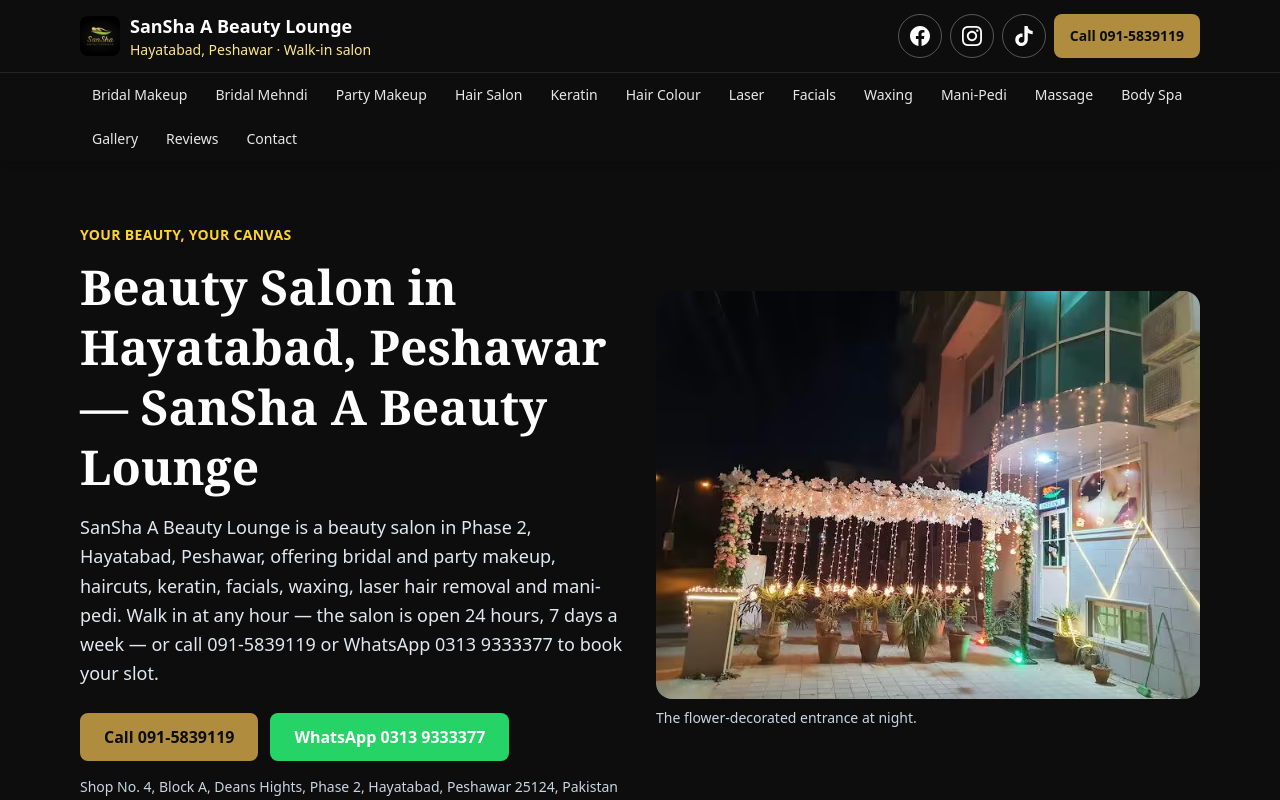
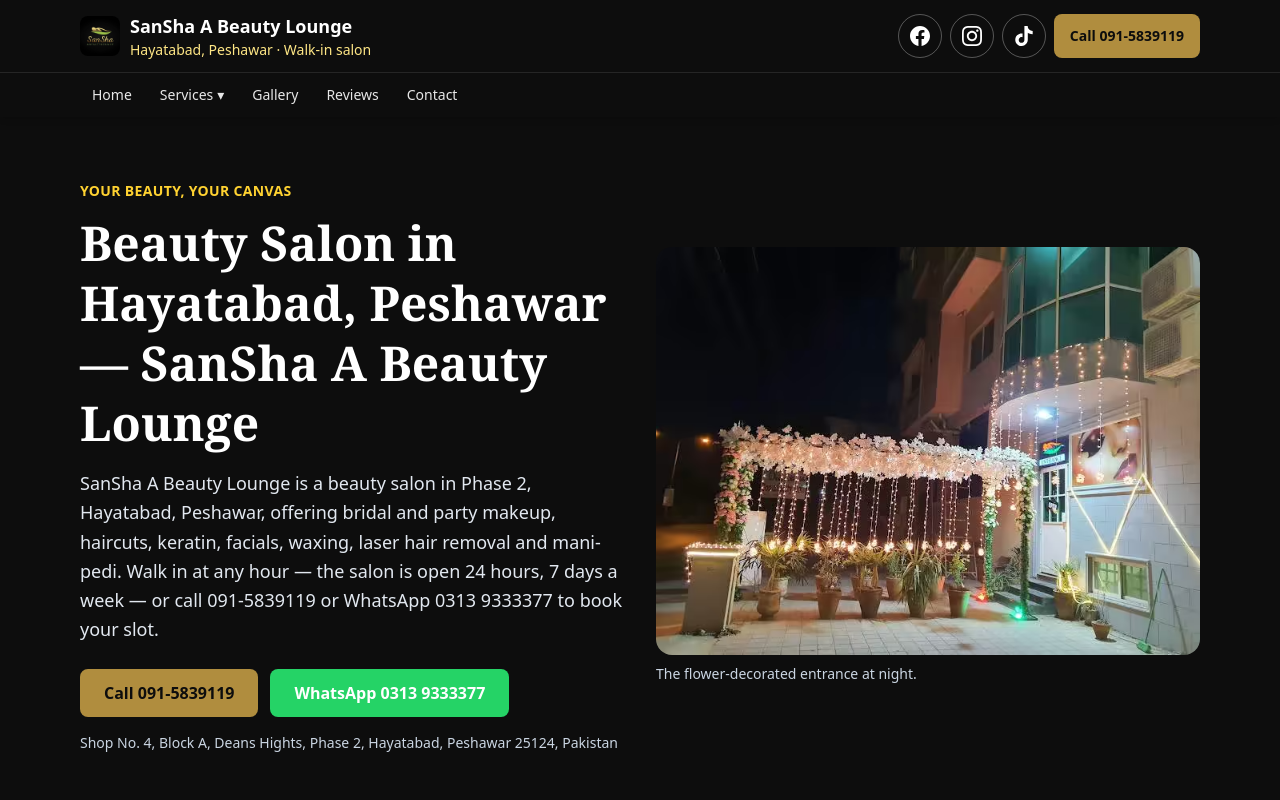
Before and after one commit to lockamithsits/https-sanshabeautylounge.com-, a Next.js app: page / in a window 1280 px wide. Shown: the top 800 px of the page. Built offline with nearby package versions, Linux system fonts and the light colour scheme.

Commit message:
Header + footer: all 20 services linked, Services dropdown + mobile accordion

```diff
--- a/src/components/Footer.tsx
+++ b/src/components/Footer.tsx
@@ -1,21 +1,7 @@
 import Link from "next/link";
 import { SITE } from "@/data/siteConfig";
+import { SERVICE_NAV_LINKS } from "@/data/services";
 import { FooterSocialButtons } from "@/components/SocialLinks";
-
-const SERVICE_LINKS = [
-  { href: "/bridal-makeup-peshawar/", label: "Bridal makeup" },
-  { href: "/bridal-mehndi-peshawar/", label: "Bridal mehndi" },
-  { href: "/party-makeup-peshawar/", label: "Party makeup" },
-  { href: "/hair-salon-peshawar/", label: "Hair salon" },
-  { href: "/keratin-treatment-peshawar/", label: "Keratin treatment" },
-  { href: "/hair-colour-peshawar/", label: "Hair colour & balayage" },
-  { href: "/laser-hair-removal-peshawar/", label: "Laser hair removal" },
-  { href: "/facial-peshawar/", label: "Facials" },
-  { href: "/waxing-peshawar/", label: "Waxing & threading" },
-  { href: "/mani-pedi-peshawar/", label: "Manicure & pedicure" },
-  { href: "/massage-peshawar/", label: "Massage" },
-  { href: "/body-spa-peshawar/", label: "Body spa" },
-];
 
 export default function Footer() {
   return (
@@ -55,8 +41,8 @@ export default function Footer() {
         <nav aria-label="Footer services">
           <p className="text-base font-semibold text-white">Services</p>
           <ul className="mt-3 space-y-2 text-sm">
-            {SERVICE_LINKS.map((link) => (
-              <li key={link.href}>
+            {SERVICE_NAV_LINKS.map((link) => (
+              <li key={link.label}>
                 <Link href={link.href} className="flex min-h-11 items-center px-2 underline hover:text-white">
                   {link.label}
                 </Link>
--- a/src/components/Header.tsx
+++ b/src/components/Header.tsx
@@ -1,23 +1,14 @@
 "use client";
 
-import { useState } from "react";
+import { useEffect, useRef, useState } from "react";
 import Link from "next/link";
 import { SITE } from "@/data/siteConfig";
+import { SERVICE_NAV_LINKS } from "@/data/services";
 import { HeaderSocialButtons } from "@/components/SocialLinks";
 
-const NAV_LINKS = [
-  { href: "/bridal-makeup-peshawar/", label: "Bridal Makeup" },
-  { href: "/bridal-mehndi-peshawar/", label: "Bridal Mehndi" },
-  { href: "/party-makeup-peshawar/", label: "Party Makeup" },
-  { href: "/hair-salon-peshawar/", label: "Hair Salon" },
-  { href: "/keratin-treatment-peshawar/", label: "Keratin" },
-  { href: "/hair-colour-peshawar/", label: "Hair Colour" },
-  { href: "/laser-hair-removal-peshawar/", label: "Laser" },
-  { href: "/facial-peshawar/", label: "Facials" },
-  { href: "/waxing-peshawar/", label: "Waxing" },
-  { href: "/mani-pedi-peshawar/", label: "Mani-Pedi" },
-  { href: "/massage-peshawar/", label: "Massage" },
-  { href: "/body-spa-peshawar/", label: "Body Spa" },
+/** Top-level nav items that are not services. */
+const TOP_LINKS = [
+  { href: "/", label: "Home" },
   { href: "/gallery/", label: "Gallery" },
   { href: "/reviews/", label: "Reviews" },
   { href: "/contact/", label: "Contact" },
@@ -25,6 +16,43 @@ const NAV_LINKS = [
 
 export default function Header() {
   const [open, setOpen] = useState(false);
+  /** Desktop Services dropdown. */
+  const [servicesOpen, setServicesOpen] = useState(false);
+  /** Mobile Services accordion. */
+  const [mobileServicesOpen, setMobileServicesOpen] = useState(false);
+  const servicesRef = useRef<HTMLLIElement>(null);
+  const servicesButtonRef = useRef<HTMLButtonElement>(null);
+
+  const closeServices = () => setServicesOpen(false);
+
+  // Close the desktop dropdown on Escape (and return focus to the
+  // Services button) and on any click outside the dropdown.
+  useEffect(() => {
+    if (!servicesOpen) return;
+    const onKeyDown = (e: KeyboardEvent) => {
+      if (e.key === "Escape") {
+        closeServices();
+        servicesButtonRef.current?.focus();
+      }
+    };
+    const onPointerDown = (e: MouseEvent) => {
+      if (servicesRef.current && !servicesRef.current.contains(e.target as Node)) {
+        closeServices();
+      }
+    };
+    document.addEventListener("keydown", onKeyDown);
+    document.addEventListener("pointerdown", onPointerDown);
+    return () => {
+      document.removeEventListener("keydown", onKeyDown);
+      document.removeEventListener("pointerdown", onPointerDown);
+    };
+  }, [servicesOpen]);
+
+  const closeMobileMenu = () => {
+    setOpen(false);
+    setMobileServicesOpen(false);
+  };
+
   return (
     <header className="sticky top-0 z-40 bg-brand-950 text-white shadow-md">
       <div className="mx-auto flex max-w-6xl items-center justify-between gap-4 px-4 py-3">
@@ -65,7 +93,55 @@ export default function Header() {
       </div>
       <nav aria-label="Main navigation" className="hidden border-t border-white/10 md:block">
         <ul className="mx-auto flex max-w-6xl flex-wrap items-center gap-x-1 px-4">
-          {NAV_LINKS.map((link) => (
+          <li>
+            <Link
+              href="/"
+              className="flex min-h-11 items-center rounded-md px-3 py-2 text-sm font-medium text-white/90 hover:bg-white/10 hover:text-white"
+            >
+              Home
+            </Link>
+          </li>
+          {/* Services dropdown — opens on click (touch-friendly);
+              hover opens it too on desktop. Closes on Escape, on
+              outside click, and after a link is tapped. */}
+          <li
+            ref={servicesRef}
+            className="relative"
+            onMouseEnter={() => setServicesOpen(true)}
+            onMouseLeave={() => setServicesOpen(false)}
+          >
+            <button
+              ref={servicesButtonRef}
+              type="button"
+              onClick={() => setServicesOpen((v) => !v)}
+              aria-haspopup="true"
+              aria-expanded={servicesOpen}
+              className="flex min-h-11 items-center gap-1 rounded-md px-3 py-2 text-sm font-medium text-white/90 hover:bg-white/10 hover:text-white focus-visible:outline-2 focus-visible:outline-amber-300"
+            >
+              Services
+              <span aria-hidden="true" className={`inline-block transition-transform ${servicesOpen ? "rotate-180" : ""}`}>
+                ▾
+              </span>
+            </button>
+            {servicesOpen && (
+              <div className="absolute left-0 top-full z-50 mt-1 w-[30rem] max-w-[calc(100vw-2rem)] rounded-xl bg-brand-950 p-2 shadow-xl ring-1 ring-white/15">
+                <ul className="grid grid-cols-2 gap-x-1">
+                  {SERVICE_NAV_LINKS.map((link) => (
+                    <li key={link.label}>
+                      <Link
+                        href={link.href}
+                        onClick={closeServices}
+                        className="flex min-h-11 items-center rounded-md px-3 py-2 text-sm font-medium text-white/90 hover:bg-white/10 hover:text-white"
+                      >
+                        {link.label}
+                      </Link>
+                    </li>
+                  ))}
+                </ul>
+              </div>
+            )}
+          </li>
+          {TOP_LINKS.slice(1).map((link) => (
             <li key={link.href}>
               <Link
                 href={link.href}
@@ -80,11 +156,49 @@ export default function Header() {
       {open && (
         <nav aria-label="Mobile navigation" className="border-t border-white/10 md:hidden">
           <ul className="space-y-1 px-4 py-3">
-            {NAV_LINKS.map((link) => (
+            <li>
+              <Link
+                href="/"
+                onClick={closeMobileMenu}
+                className="flex min-h-11 items-center rounded-md bg-white/5 px-3 py-2 text-base font-medium text-white hover:bg-white/10"
+              >
+                Home
+              </Link>
+            </li>
+            {/* Mobile Services accordion — tap to expand/collapse. */}
+            <li>
+              <button
+                type="button"
+                onClick={() => setMobileServicesOpen((v) => !v)}
+                aria-expanded={mobileServicesOpen}
+                className="flex min-h-11 w-full items-center justify-between rounded-md bg-white/5 px-3 py-2 text-base font-medium text-white hover:bg-white/10"
+              >
+                Services
+                <span aria-hidden="true" className={`inline-block transition-transform ${mobileServicesOpen ? "rotate-180" : ""}`}>
+                  ▾
+                </span>
+              </button>
+              {mobileServicesOpen && (
+                <ul className="mt-1 space-y-1 border-l-2 border-amber-300/60 pl-3">
+                  {SERVICE_NAV_LINKS.map((link) => (
+                    <li key={link.label}>
+                      <Link
+                        href={link.href}
+                        onClick={closeMobileMenu}
+                        className="flex min-h-11 items-center rounded-md bg-white/5 px-3 py-2 text-base font-medium text-white hover:bg-white/10"
+                      >
+                        {link.label}
+                      </Link>
+                    </li>
+                  ))}
+                </ul>
+              )}
+            </li>
+            {TOP_LINKS.slice(1).map((link) => (
               <li key={link.href}>
                 <Link
                   href={link.href}
-                  onClick={() => setOpen(false)}
+                  onClick={closeMobileMenu}
                   className="flex min-h-11 items-center rounded-md bg-white/5 px-3 py-2 text-base font-medium text-white hover:bg-white/10"
                 >
                   {link.label}
--- /dev/null
+++ b/src/data/services.ts
@@ -0,0 +1,59 @@
+/**
+ * The 20 confirmed services — the owner's list, 2026-11-16.
+ *
+ * SINGLE SOURCE OF TRUTH for the service links in the header menu
+ * (Services dropdown + mobile accordion) and the footer Services
+ * column, so the two never drift apart.
+ *
+ * Only 12 service pages exist. Each service links to its own page
+ * where one exists; the other 7 link to the CLOSEST existing page
+ * (marked below) — never to a page that does not exist. Those 7
+ * need dedicated pages if the owner wants them; this file only
+ * links, it never invents a page.
+ *
+ * The home service gallery (src/data/serviceGallery.ts) does NOT
+ * use this list: its cards have their own granular names and a
+ * stricter rule — `href: null` (no link) rather than a closest-page
+ * link. Keep the two policies separate.
+ */
+export interface ServiceNavLink {
+  /** Service name exactly as the owner listed it. */
+  label: string;
+  /** Target page (always an existing route). */
+  href: string;
+  /** True when the link goes to the closest existing page because
+   *  the service has no page of its own yet. */
+  closestPage: boolean;
+}
+
+export const SERVICE_NAV_LINKS: ServiceNavLink[] = [
+  { label: "Threading", href: "/waxing-peshawar/", closestPage: false },
+  { label: "Waxing", href: "/waxing-peshawar/", closestPage: false },
+  { label: "Facial", href: "/facial-peshawar/", closestPage: false },
+  { label: "Massage", href: "/massage-peshawar/", closestPage: false },
+  { label: "Manicure", href: "/mani-pedi-peshawar/", closestPage: false },
+  { label: "Pedicure", href: "/mani-pedi-peshawar/", closestPage: false },
+  // Nails has no page of its own — nails are part of mani-pedi.
+  { label: "Nails", href: "/mani-pedi-peshawar/", closestPage: true },
+  // Lashes has no page of its own — lashes are a makeup service.
+  { label: "Lashes", href: "/party-makeup-peshawar/", closestPage: true },
+  // Tinting has no page of its own — brow/lash tinting is a face treatment.
+  { label: "Tinting", href: "/facial-peshawar/", closestPage: true },
+  // Hijama Cupping has no page of its own — cupping is a body therapy.
+  { label: "Hijama Cupping", href: "/body-spa-peshawar/", closestPage: true },
+  { label: "Haircut & Styling", href: "/hair-salon-peshawar/", closestPage: false },
+  { label: "Hair Treatment", href: "/keratin-treatment-peshawar/", closestPage: false },
+  { label: "Hair Colour", href: "/hair-colour-peshawar/", closestPage: false },
+  { label: "Makeup", href: "/party-makeup-peshawar/", closestPage: false },
+  // Electrolysis has no page of its own — hair-removal family.
+  { label: "Electrolysis", href: "/laser-hair-removal-peshawar/", closestPage: true },
+  { label: "Face Laser", href: "/laser-hair-removal-peshawar/", closestPage: false },
+  { label: "Body Laser", href: "/laser-hair-removal-peshawar/", closestPage: false },
+  // Piercing has no page of its own. The home service gallery has no
+  // anchor id, so the card cannot be deep-linked — link to Contact
+  // (ask on call or WhatsApp) instead of inventing a page.
+  { label: "Piercing", href: "/contact/", closestPage: true },
+  { label: "Mehndi", href: "/bridal-mehndi-peshawar/", closestPage: false },
+  // Tag/Wart Removal has no page of its own — a skin treatment.
+  { label: "Tag/Wart Removal", href: "/facial-peshawar/", closestPage: true },
+];
```
